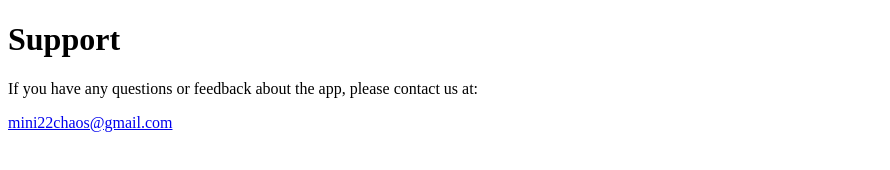
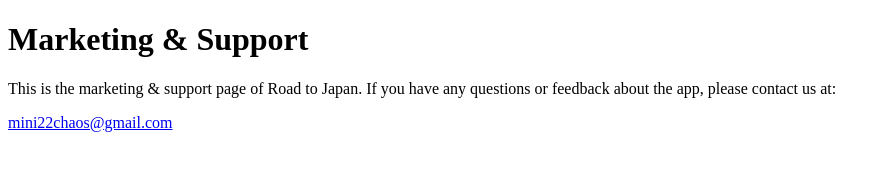
Before and after one commit to Ryuk1992/ryuk1992.github.io, a plain HTML site: page index.html in a window 1280 px wide. Shown: the whole page, without its empty margins (0-890 px from the left). Drawn offline with Linux system fonts and the light colour scheme.

Commit message:
Update index.html

```diff
--- a/index.html
+++ b/index.html
@@ -2,11 +2,11 @@
 <html lang="en">
 <head>
   <meta charset="UTF-8">
-  <title>Support - Road to Japan</title>
+  <title>Marketing & Support - Road to Japan</title>
 </head>
 <body>
-  <h1>Support</h1>
-  <p>If you have any questions or feedback about the app, please contact us at:</p>
+  <h1>Marketing & Support</h1>
+  <p>This is the marketing & support page of Road to Japan. If you have any questions or feedback about the app, please contact us at:</p>
   <p><a href="mini22chaos@gmail.com">mini22chaos@gmail.com</a></p>
 </body>
 </html>
```
